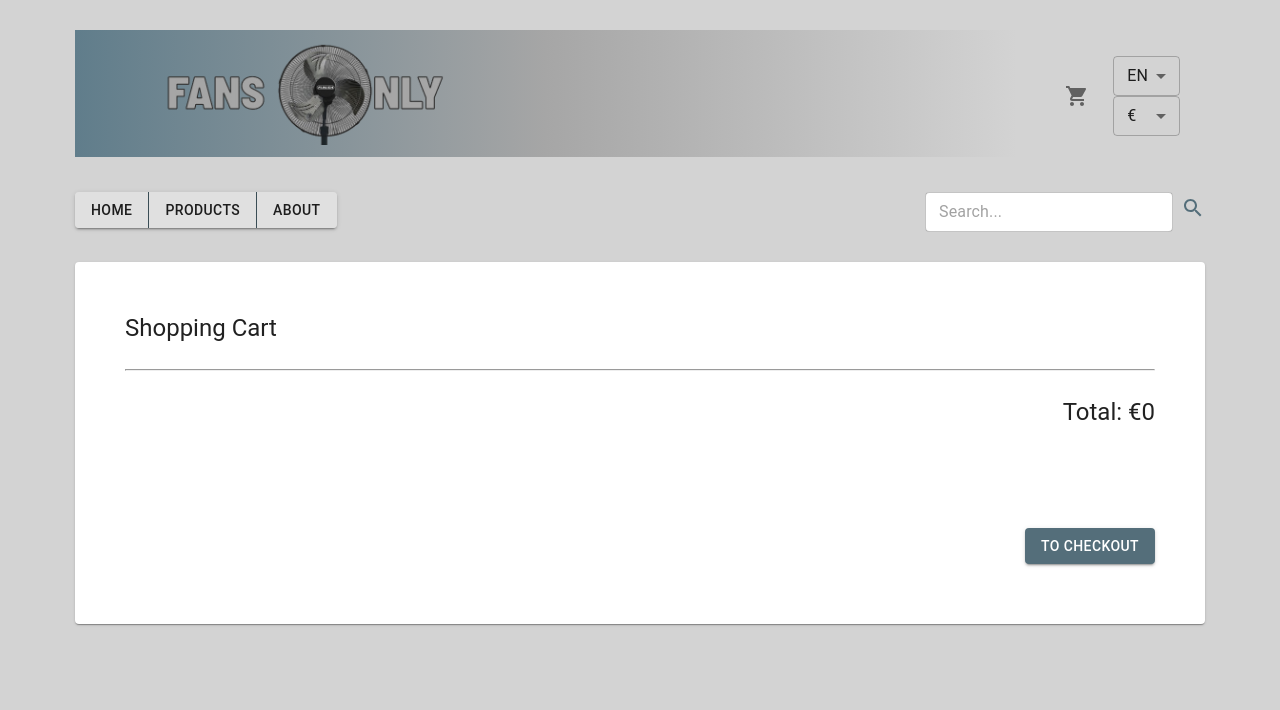
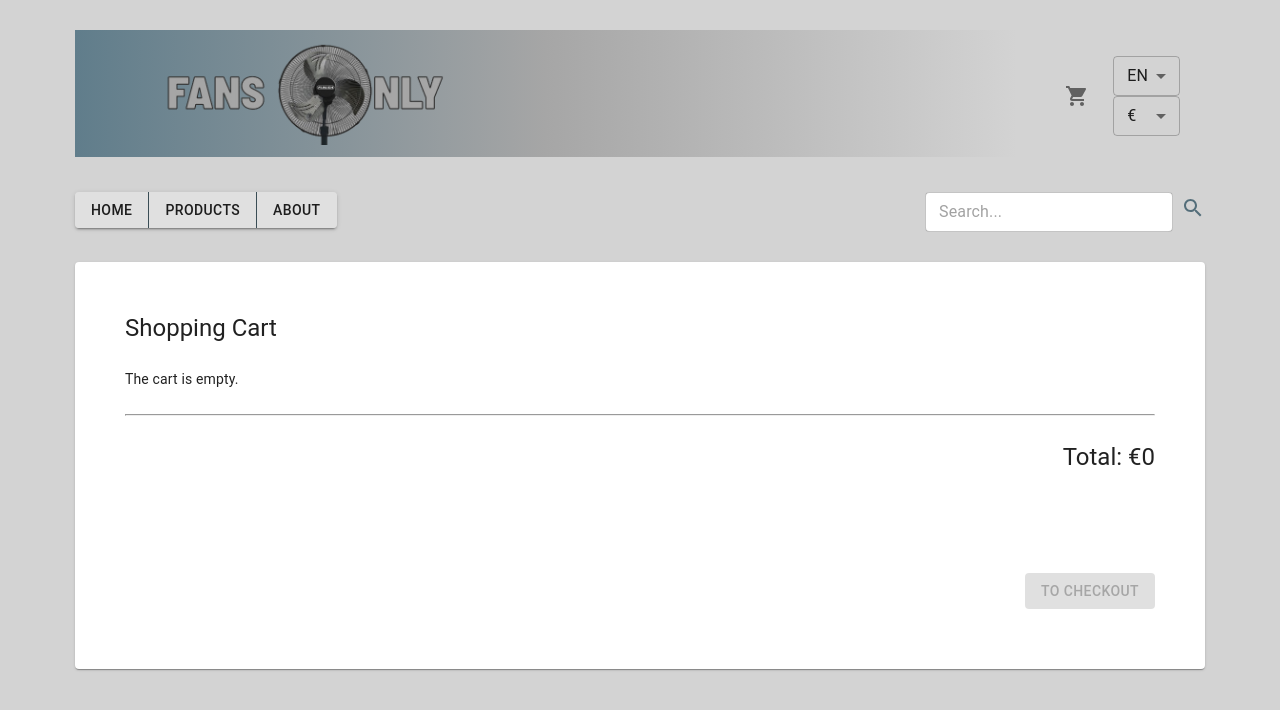
Before and after one commit to VeeHalonen/ux-prototype, a React (Create React App) app: page /shopping-cart in a window 1280 px wide. Shown: the top 710 px of the page. Built offline with nearby package versions, Linux system fonts and the light colour scheme.

Commit message:
Handle empty shopping cart by showing a message and disabling checkout button

```diff
--- a/src/components/PrevNextButtons.jsx
+++ b/src/components/PrevNextButtons.jsx
@@ -1,7 +1,14 @@
 import { Button } from "@mui/material";
 import { Link } from "react-router-dom";
 
-const PrevNextButtons = ({ nextLink, prevLink, nextTitle, prevTitle }) => {
+const PrevNextButtons = ({
+  nextLink,
+  prevLink,
+  nextTitle,
+  prevTitle,
+  disablePrev,
+  disableNext,
+}) => {
   const minWidth = 100;
   return (
     <div style={{ textAlign: "end", marginTop: 100, marginBottom: 10 }}>
@@ -13,6 +20,7 @@ const PrevNextButtons = ({ nextLink, prevLink, nextTitle, prevTitle }) => {
           variant="contained"
           color="secondary"
           style={{ marginRight: 10, minWidth }}
+          disabled={disablePrev}
         >
           {prevTitle || "Back"}
         </Button>
@@ -24,6 +32,7 @@ const PrevNextButtons = ({ nextLink, prevLink, nextTitle, prevTitle }) => {
           to={nextLink}
           variant="contained"
           style={{ minWidth }}
+          disabled={disableNext}
         >
           {nextTitle || "Next"}
         </Button>
--- a/src/views/ShoppingCart.jsx
+++ b/src/views/ShoppingCart.jsx
@@ -11,20 +11,36 @@ import {
 const ShoppingCart = () => {
   const context = useContext(GlobalStateContext);
   const products = context?.globalState?.shoppingCart || getRandomProducts(2);
+  const cartEmpty = products.length === 0;
 
   const totalPrice = getTotalPrice(products);
 
   return (
     <Card style={{ padding: 50 }}>
+      {/* Page Title */}
       <Typography variant="h5">Shopping Cart</Typography>
+      {/* Items */}
       {products.map((product, i) => {
         return <ShoppingCartItem product={product} key={i} context={context} />;
       })}
+      {/* No items? */}
+      {cartEmpty && (
+        <Typography variant="body2" style={{ marginTop: 25 }} paragraph>
+          The cart is empty.
+        </Typography>
+      )}
+      {/* Divider */}
       <hr style={{ marginTop: 25, marginBottom: 25 }} />
+      {/* Total */}
       <Typography variant="h5" textAlign="end">
         Total: €{totalPrice}
       </Typography>
-      <PrevNextButtons nextLink="/order-summary" nextTitle="To Checkout" />
+      {/* Checkout button */}
+      <PrevNextButtons
+        nextLink="/order-summary"
+        nextTitle="To Checkout"
+        disableNext={cartEmpty}
+      />
     </Card>
   );
 };
```
